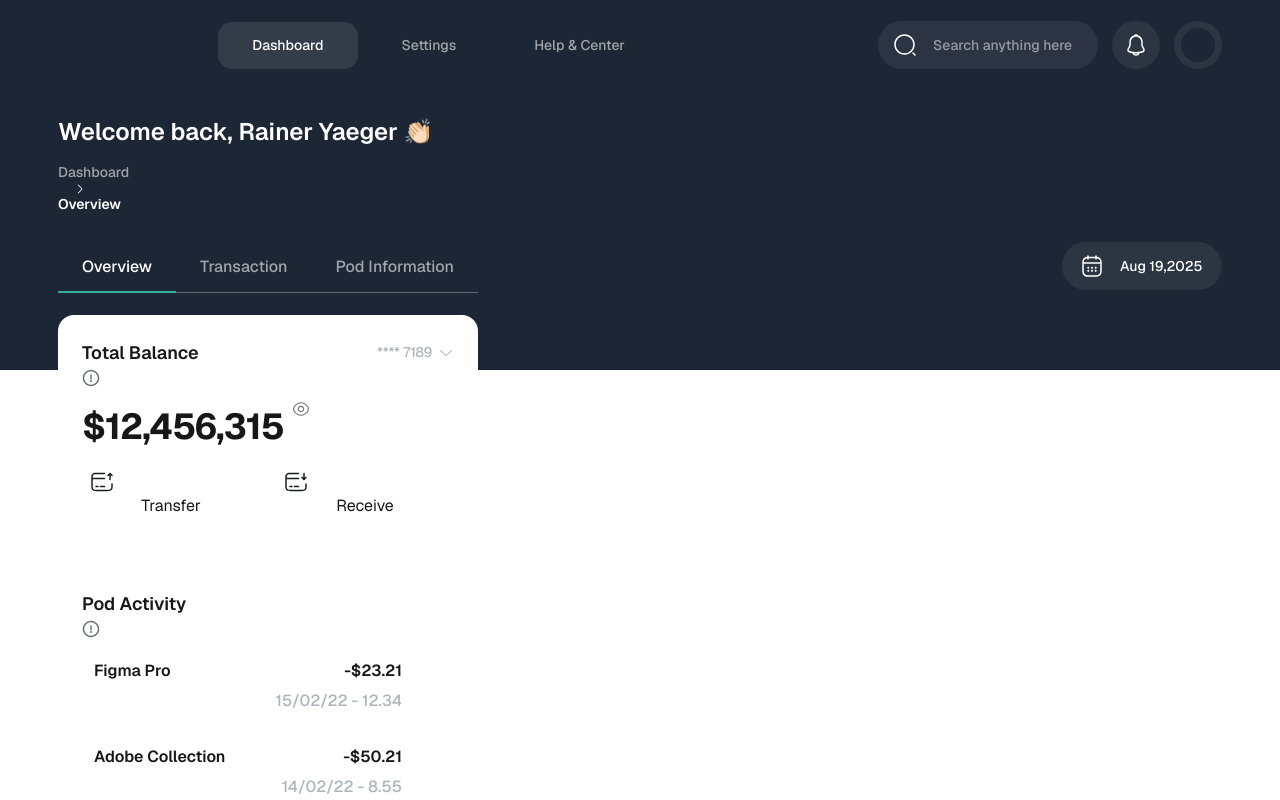
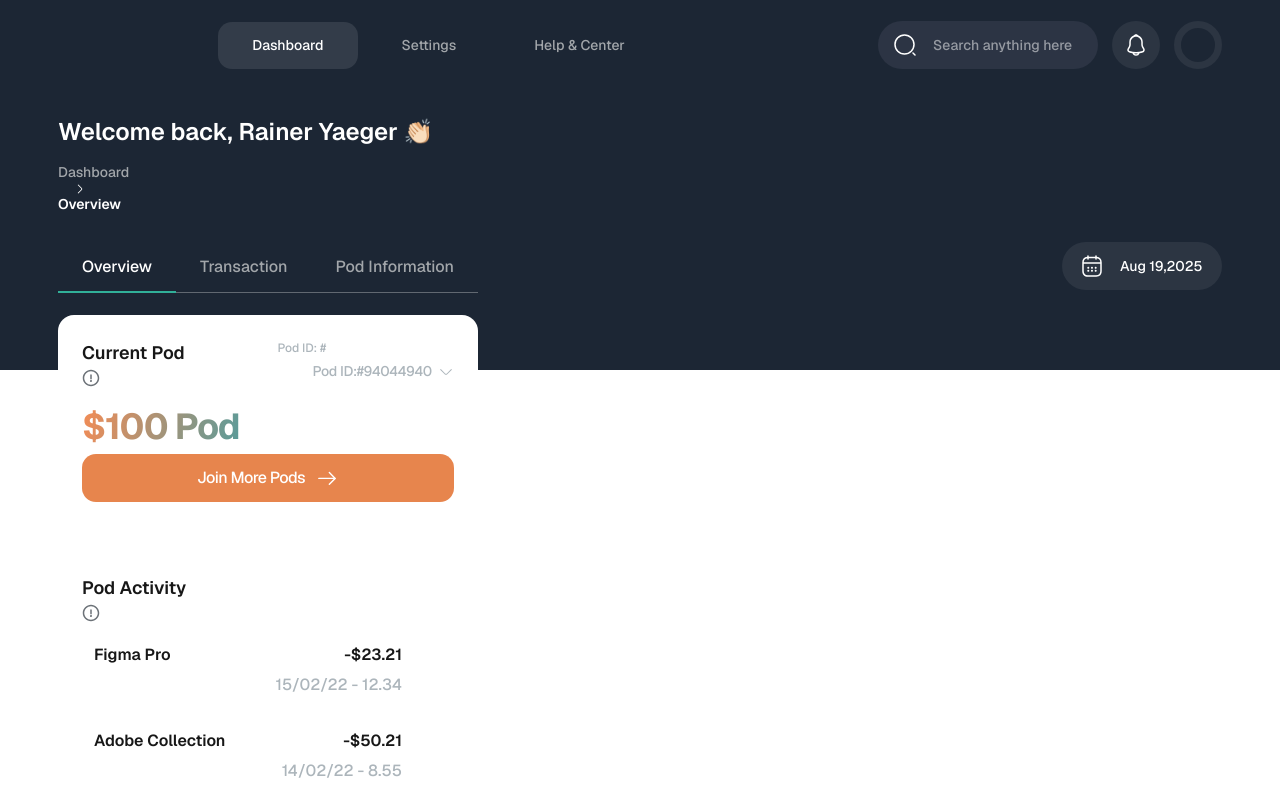
Before and after one commit to Israel-Beni/koajo-frontend, a Next.js app: page /dashboard in a window 1280 px wide. Shown: the top 800 px of the page. Built offline with nearby package versions, Linux system fonts and the light colour scheme.

Commit message:
refactor(TotalBalance): update card titles and values to reflect Pod IDs, enhance tooltip and button functionality for improved user experience

```diff
--- a/components2/usefull/TotalBalance/index.tsx
+++ b/components2/usefull/TotalBalance/index.tsx
@@ -7,27 +7,28 @@ import Icon from "@/components2/usefull/Icon";
 import Transfer from "@/components2/usefull/Transfer";
 import Receive from "@/components2/usefull/Receive";
 import Select from "@/components2/usefull/Select";
+import {Button} from "@/components/utils";
 
 const cards = [
     {
-        title: "**** 7189",
+        title: "Pod ID:#94044940",
         image: "/images/master-card.svg",
-        value: "7189",
+        value: "94044940",
     },
     {
-        title: "**** 4234",
+        title: "Pod ID:#42344234",
         image: "/images/visa.svg",
-        value: "4234",
+        value: "42344234",
     },
     {
-        title: "**** 1231",
+        title: "Pod ID:#12311231",
         image: "/images/master-card.svg",
-        value: "1231",
+        value: "12311231",
     },
     {
-        title: "**** 5643",
+        title: "Pod ID:#56435643",
         image: "/images/visa.svg",
-        value: "5643",
+        value: "56435643",
     },
 ];
 
@@ -42,22 +43,27 @@ const TotalBalance = ({ percent }: TotalBalanceProps) => {
 
     return (
         <Card
-            title="Total Balance"
-            tooltip="Small description"
+            title="Current Pod"
+            tooltip="The pod your are currently viewing"
             right={
                 <Select
                     className={styles.select}
                     value={card}
                     onChange={handleChange}
                     options={cards}
+                    label="Pod ID: #"
                     small
                 />
             }
         >
-            <div className={styles.price}>
-                $12,456,315 <Icon name="eye" size="18" />
+            <div className={cn(styles.price, "text-transparent bg-clip-text bg-[image:linear-gradient(107deg,#FD8B51_-2.13%,_#469DA3_49.87%,_#FD8B51_94.01%)]")}>
+                $100 Pod
             </div>
-            {percent && (
+            <Button
+              text="Join More Pods"
+              className="w-full"
+            />
+            {/* {percent && (
                 <div className={styles.line}>
                     <div
                         className={cn(
@@ -70,11 +76,11 @@ const TotalBalance = ({ percent }: TotalBalanceProps) => {
                     </div>
                     Increate this Month
                 </div>
-            )}
-            <div className={styles.btns}>
+            )} */}
+            {/* <div className={styles.btns}>
                 <Transfer className={styles.button} />
                 <Receive className={styles.button} />
-            </div>
+            </div> */}
         </Card>
     );
 };
```
